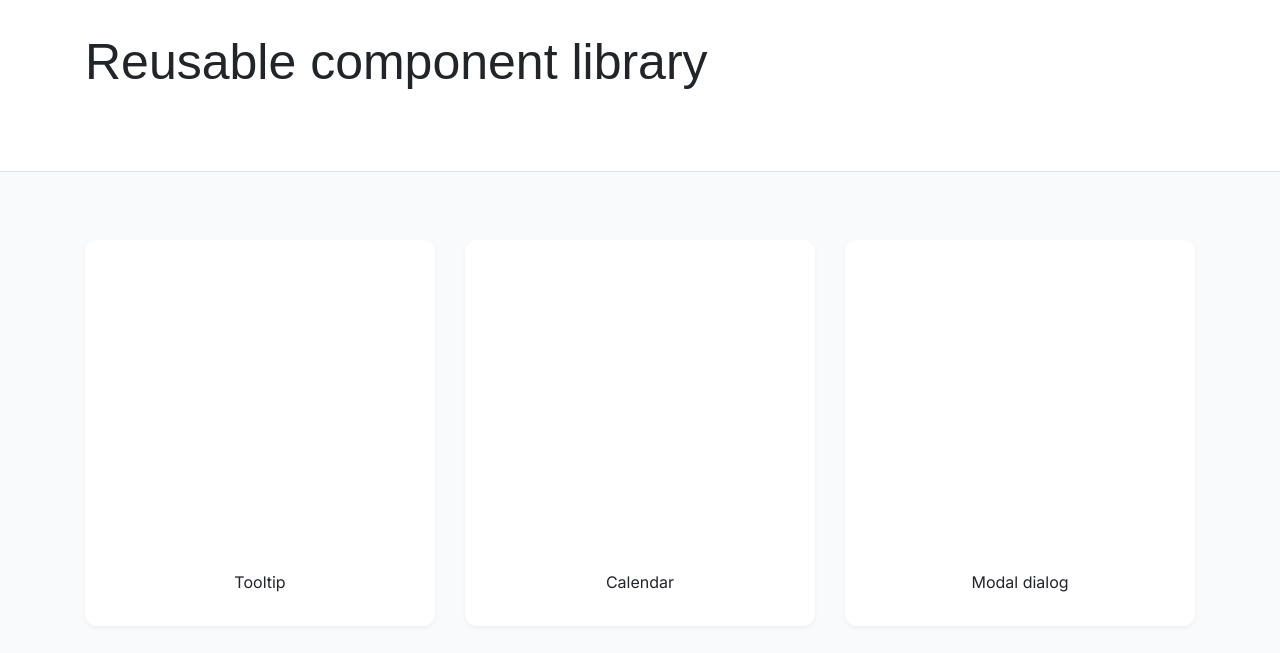
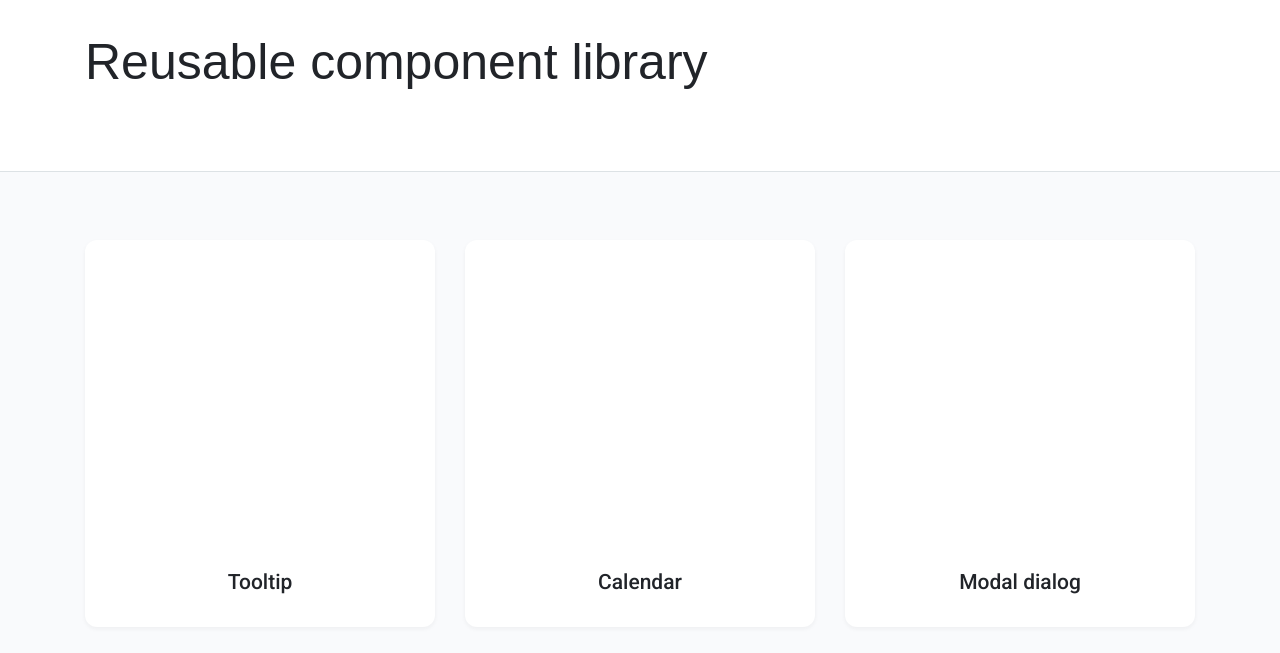
Before and after one commit to js-tasks-ru/htmlcss-20230530_malafeevartem, a website: page index.html in a window 1280 px wide. Shown: the part 78-731 px from the top of the page. Drawn offline with Linux system fonts and the light colour scheme.

Commit message:
change card title style

```diff
--- a/components/card/card.css
+++ b/components/card/card.css
@@ -50,6 +50,13 @@
         padding: 32px;
     }
 
+    .card__title {
+        font-family: Roboto;
+        font-size: 21px;
+        font-weight: 500;
+        line-height: 25px;
+    }
+
     .card__title::before {
         display: none;
     }
```
